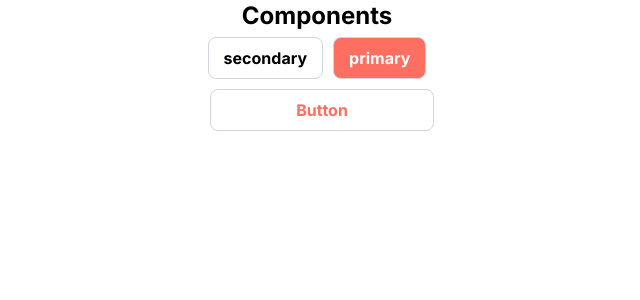
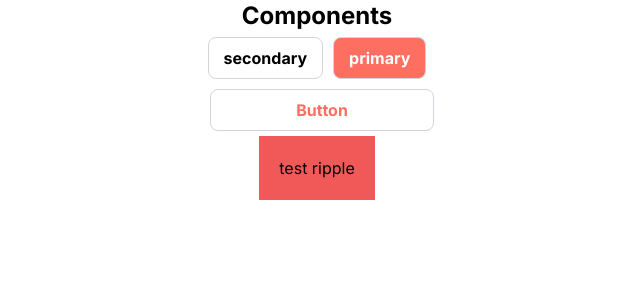
Before and after one commit to pally0091/custom-components, a Next.js app: page / in a window 1280 px wide. Shown: the top 300 px of the page, without its empty margins (323-963 px from the left). Built offline with nearby package versions, Linux system fonts and the light colour scheme.

Commit message:
rippled button added

```diff
--- a/package.json
+++ b/package.json
@@ -9,6 +9,7 @@
     "lint": "next lint"
   },
   "dependencies": {
+    "framer-motion": "^11.0.22",
     "next": "14.0.1",
     "react": "^18",
     "react-dom": "^18",
--- a/src/app/page.tsx
+++ b/src/app/page.tsx
@@ -1,5 +1,7 @@
+"use client";
 import Image from "next/image";
 import Button from "@/components/Button";
+import RippleButton from "@/components/animatedButton";
 
 export default function Home() {
   return (
@@ -21,6 +23,13 @@ export default function Home() {
             full
           ></Button>
         </div>
+        <RippleButton
+          color="#f15959"
+          className="p-5 "
+          onClick={() => console.log("first")}
+        >
+          test ripple
+        </RippleButton>
       </div>
     </>
   );
--- a/src/app/sign-up/page.tsx
+++ b/src/app/sign-up/page.tsx
@@ -11,9 +11,10 @@ const SignupPage = () => {
     <div className="relative w-96 h-[600px] bg-black overflow-hidden  m-auto">
       <div className="flex flex-col justify-between w-full h-full">
         <h1 className="text-white">Signup Page</h1>
-
+        {/* signup form */}
+        <div className="text-white">sign up form</div>
         <button
-          className="text-white px-4 py-2 rounded"
+          className="bg-white px-4 py-2 w-full rounded-t-md"
           onClick={toggleLogin}
         >
           Login
@@ -25,14 +26,16 @@ const SignupPage = () => {
           showLogin ? "translate-y-0" : "translate-y-full"
         }`}
       >
-        <div className="bg-white p-4 rounded flex flex-col justify-between w-full h-full">
+        <div className="bg-white  rounded flex flex-col justify-between w-full h-full">
           <button
-            className="bg-white px-4 py-2 rounded"
+            className="bg-black text-white px-4 py-2 w-full rounded-b-md"
             onClick={toggleLogin}
           >
             Sign Up
           </button>
           <h1>Login Page</h1>
+          {/* login form  */}
+          <div>login form</div>
         </div>
       </div>
     </div>
--- /dev/null
+++ b/src/components/animatedButton.jsx
@@ -0,0 +1,70 @@
+"use client";
+import React, { useState } from "react";
+import { motion, AnimatePresence } from "framer-motion";
+
+const RippleButton = ({ children, onClick, color, className }) => {
+  const [ripples, setRipples] = useState([]);
+
+  const handleClick = (e) => {
+    const rect = e.target.getBoundingClientRect();
+    const rippleX = e.clientX - rect.left;
+    const rippleY = e.clientY - rect.top;
+
+    const newRipple = {
+      x: rippleX,
+      y: rippleY,
+      visible: true,
+      id: Math.random().toString(36).substring(7),
+    };
+
+    setRipples([...ripples, newRipple]);
+
+    onClick && onClick();
+  };
+
+  const handleAnimationComplete = (id) => {
+    setRipples(ripples.filter((ripple) => ripple.id !== id));
+  };
+
+  return (
+    <motion.button
+      className={className}
+      onClick={handleClick}
+      whileHover={{ scale: 1.05 }}
+      style={{
+        backgroundColor: color || "#007bff",
+        border: "none",
+        cursor: "pointer",
+        outline: "none",
+        position: "relative",
+        overflow: "hidden",
+      }}
+    >
+      {children}
+      <AnimatePresence>
+        {ripples.map((ripple) => (
+          <motion.div
+            key={ripple.id}
+            initial={{ scale: 0, opacity: 0.5 }}
+            animate={{ scale: 1, opacity: 0 }}
+            exit={{ opacity: 0 }}
+            transition={{ duration: 0.8 }}
+            style={{
+              position: "absolute",
+              top: ripple.y - 50,
+              left: ripple.x - 50,
+              width: 100,
+              height: 100,
+              borderRadius: "50%",
+              backgroundColor: "rgba(83, 83, 83, 0.6)",
+              pointerEvents: "none",
+            }}
+            onAnimationComplete={() => handleAnimationComplete(ripple.id)}
+          />
+        ))}
+      </AnimatePresence>
+    </motion.button>
+  );
+};
+
+export default RippleButton;
```
